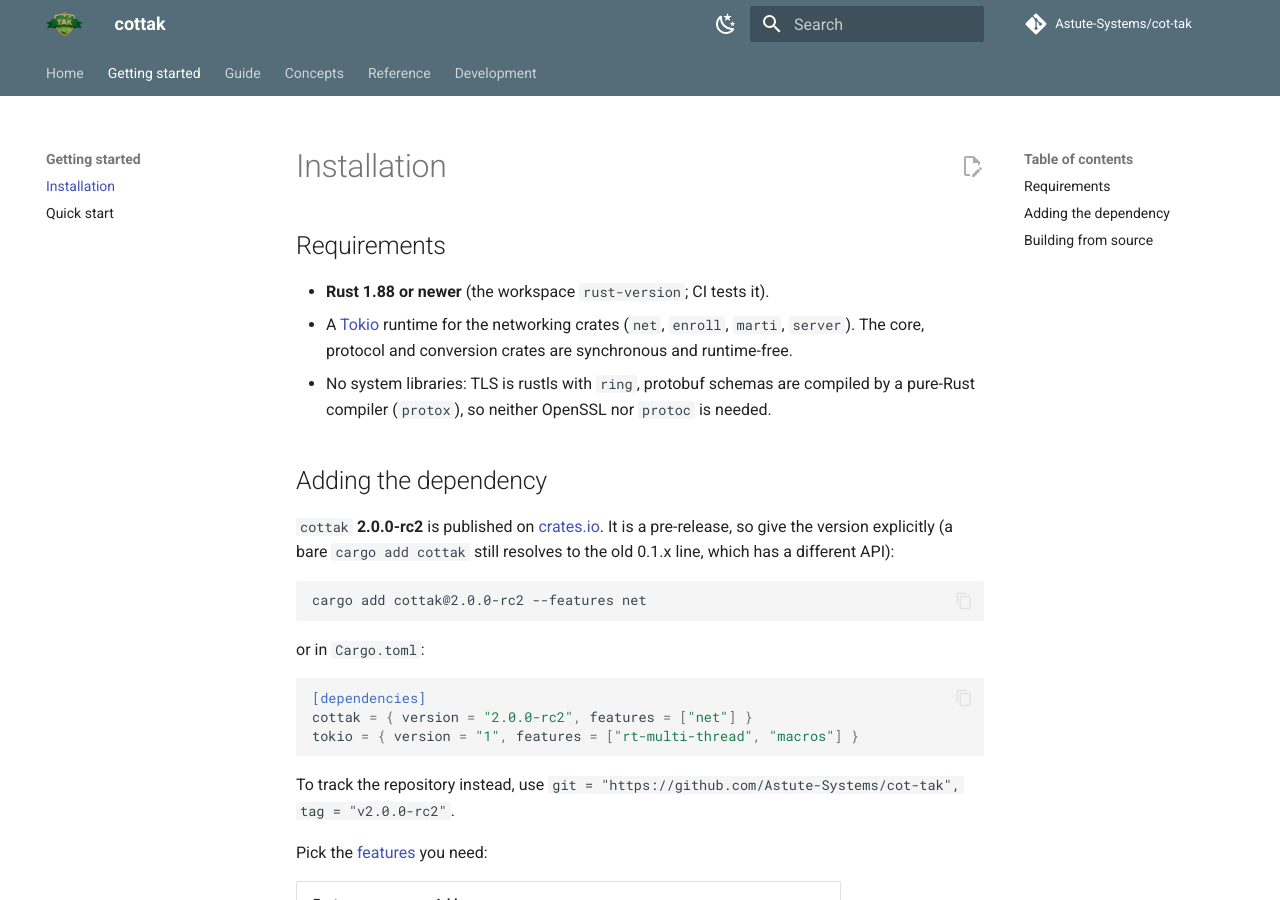
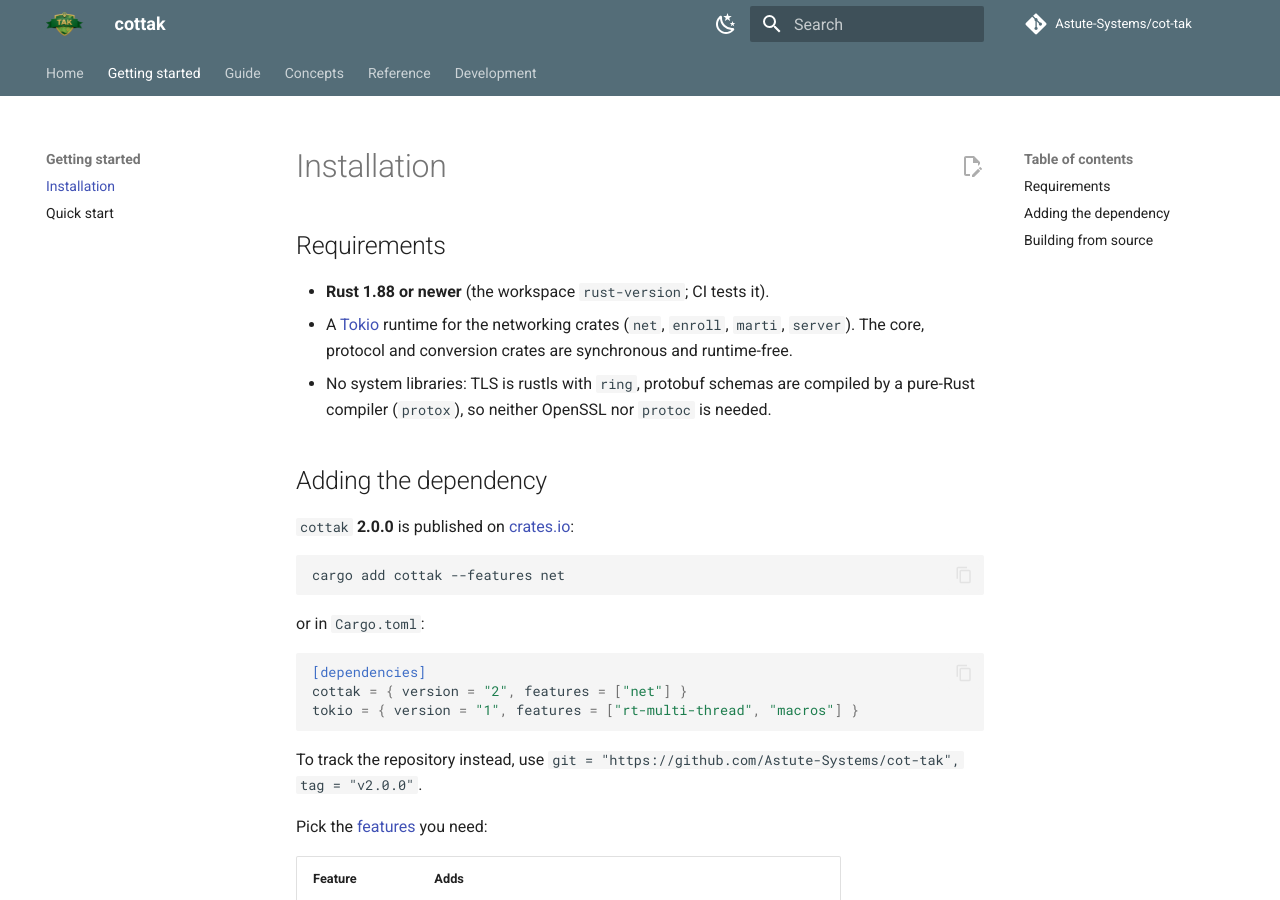
Before and after one commit to Astute-Systems/cot-tak, an MkDocs documentation site: the page built from docs/getting-started/installation.md, in a window 1280 px wide and 900 px high. Built offline with MkDocs 1.6.1 and Material for MkDocs 9.7.7, drawn with Linux system fonts in a browser that asks for light colours; comment, search, counter and statistics services are not loaded.

````diff
--- a/docs/getting-started/installation.md
+++ b/docs/getting-started/installation.md
@@ -10,23 +10,21 @@
 
 ## Adding the dependency
 
-`cottak` **2.0.0-rc2** is published on [crates.io](https://crates.io/crates/cottak). It is a
-pre-release, so give the version explicitly (a bare `cargo add cottak` still resolves to the old
-0.1.x line, which has a different API):
+`cottak` **2.0.0** is published on [crates.io](https://crates.io/crates/cottak):
 
 ```sh
-cargo add cottak@2.0.0-rc2 --features net
+cargo add cottak --features net
 ```
 
 or in `Cargo.toml`:
 
 ```toml
 [dependencies]
-cottak = { version = "2.0.0-rc2", features = ["net"] }
+cottak = { version = "2", features = ["net"] }
 tokio = { version = "1", features = ["rt-multi-thread", "macros"] }
 ```
 
-To track the repository instead, use `git = "https://github.com/Astute-Systems/cot-tak", tag = "v2.0.0-rc2"`.
+To track the repository instead, use `git = "https://github.com/Astute-Systems/cot-tak", tag = "v2.0.0"`.
 
 Pick the [features](../reference/features.md) you need:
 
````
Also changed, not shown: Cargo.toml (+8 -8 lines), README.md (+4 -5 lines), crates/cottak/README.md (+4 -5 lines), docs/concepts/compatibility.md (+1 -3 lines), docs/concepts/security.md (+2 -2 lines), docs/index.md (+2 -2 lines), docs/reference/features.md (+1 -1 lines), 1 other file.
